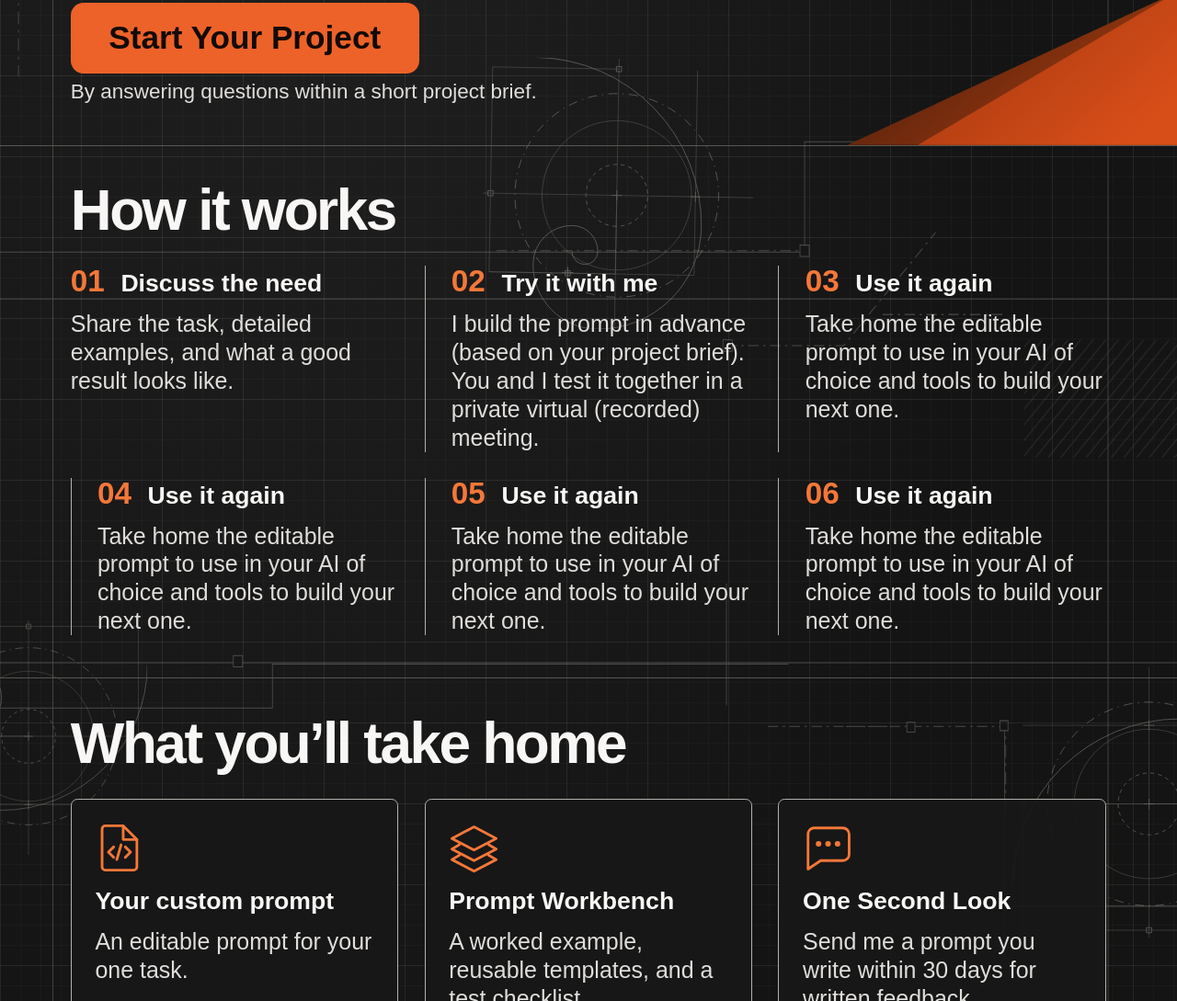
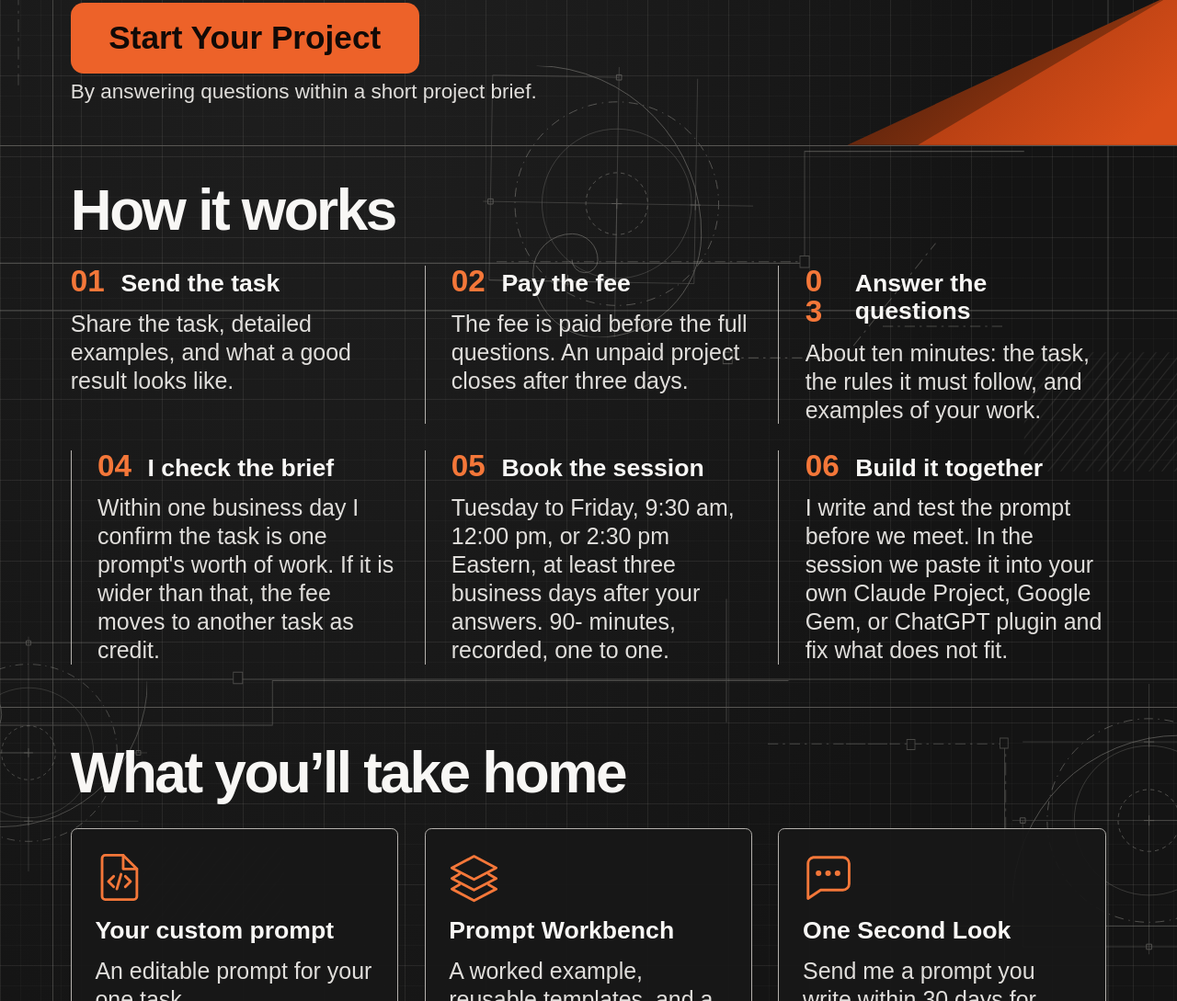
Before and after one commit to cmmdmade/sai, a plain HTML site: page custom-task-prompt.html in a window 1280 px wide. Shown: the part 770-1859 px from the top of the page at 92% size. Drawn offline with Linux system fonts and the light colour scheme.

Commit message:
create github pages

```diff
--- a/custom-task-prompt.html
+++ b/custom-task-prompt.html
@@ -23,7 +23,7 @@
   <noscript><link rel="stylesheet" href="https://fonts.googleapis.com/css?family=Inter:100,200,300,400,500,600,700,800,900,100i,200i,300i,400i,500i,600i,700i,800i,900i&display=swap"></noscript>
   <link rel="preload" href="https://fonts.googleapis.com/css?family=Roboto+Mono:100,200,300,400,500,600,700,100i,200i,300i,400i,500i,600i,700i&display=swap" as="style" onload="this.onload=null;this.rel='stylesheet'">
   <noscript><link rel="stylesheet" href="https://fonts.googleapis.com/css?family=Roboto+Mono:100,200,300,400,500,600,700,100i,200i,300i,400i,500i,600i,700i&display=swap"></noscript>
-  <link rel="preload" as="style" href="assets/mobirise/css/mbr-additional.css?v=VrpsbM"><link rel="stylesheet" href="assets/mobirise/css/mbr-additional.css?v=VrpsbM" type="text/css">
+  <link rel="preload" as="style" href="assets/mobirise/css/mbr-additional.css?v=fh0JMl"><link rel="stylesheet" href="assets/mobirise/css/mbr-additional.css?v=fh0JMl" type="text/css">
 
 
 
@@ -414,28 +414,28 @@
         <h2 class="fmwd-section-title">How it works</h2>
         <ol class="fmwd-columns fmwd-steps" role="list">
           <li>
-            <h3 class="fmwd-item-title fmwd-step-title"><span class="fmwd-step-number" aria-hidden="true">01</span>Discuss the need</h3>
+            <h3 class="fmwd-item-title fmwd-step-title"><span class="fmwd-step-number" aria-hidden="true">01</span>Send the task</h3>
             <p class="fmwd-item-text">Share the task, detailed examples, and what a good result looks like.</p>
           </li>
           <li>
-            <h3 class="fmwd-item-title fmwd-step-title"><span class="fmwd-step-number" aria-hidden="true">02</span>Try it with me</h3>
-            <p class="fmwd-item-text">I build the prompt in advance (based on your project brief). You and I test it together in a private virtual (recorded) meeting.</p>
+            <h3 class="fmwd-item-title fmwd-step-title"><span class="fmwd-step-number" aria-hidden="true">02</span>Pay the fee</h3>
+            <p class="fmwd-item-text">The fee is paid before the full questions. An unpaid project closes after three days.</p>
           </li>
           <li>
-            <h3 class="fmwd-item-title fmwd-step-title"><span class="fmwd-step-number" aria-hidden="true">03</span>Use it again</h3>
-            <p class="fmwd-item-text">Take home the editable prompt to use in your AI of choice and tools to build your next one.</p>
+            <h3 class="fmwd-item-title fmwd-step-title"><span class="fmwd-step-number" aria-hidden="true">03</span>Answer the questions</h3>
+            <p class="fmwd-item-text">About ten minutes: the task, the rules it must follow, and examples of your work.</p>
           </li>
             <li>
-            <h3 class="fmwd-item-title fmwd-step-title"><span class="fmwd-step-number" aria-hidden="true">04</span>Use it again</h3>
-            <p class="fmwd-item-text">Take home the editable prompt to use in your AI of choice and tools to build your next one.</p>
+            <h3 class="fmwd-item-title fmwd-step-title"><span class="fmwd-step-number" aria-hidden="true">04</span>I check the brief</h3>
+            <p class="fmwd-item-text">Within one business day I confirm the task is one prompt's worth of work. If it is wider than that, the fee moves to another task as credit.</p>
           </li>
           <li>
-            <h3 class="fmwd-item-title fmwd-step-title"><span class="fmwd-step-number" aria-hidden="true">05</span>Use it again</h3>
-            <p class="fmwd-item-text">Take home the editable prompt to use in your AI of choice and tools to build your next one.</p>
+            <h3 class="fmwd-item-title fmwd-step-title"><span class="fmwd-step-number" aria-hidden="true">05</span>Book the session</h3>
+            <p class="fmwd-item-text">Tuesday to Friday, 9:30 am, 12:00 pm, or 2:30 pm Eastern, at least three business days after your answers. 90- minutes, recorded, one to one.</p>
           </li>
           <li>
-            <h3 class="fmwd-item-title fmwd-step-title"><span class="fmwd-step-number" aria-hidden="true">06</span>Use it again</h3>
-            <p class="fmwd-item-text">Take home the editable prompt to use in your AI of choice and tools to build your next one.</p>
+            <h3 class="fmwd-item-title fmwd-step-title"><span class="fmwd-step-number" aria-hidden="true">06</span>Build it together</h3>
+            <p class="fmwd-item-text">I write and test the prompt before we meet. In the session we paste it into your own Claude Project, Google Gem, or ChatGPT plugin and fix what does not fit.</p>
           </li>
         </ol>
       </div>
```
Also changed, not shown: accessibility.html (+1 -1 lines), index.html (+1 -1 lines), page4.html (+1 -1 lines), page5.html (+1 -1 lines), privacy.html (+1 -1 lines), terms.html (+1 -1 lines), 1 other file.
